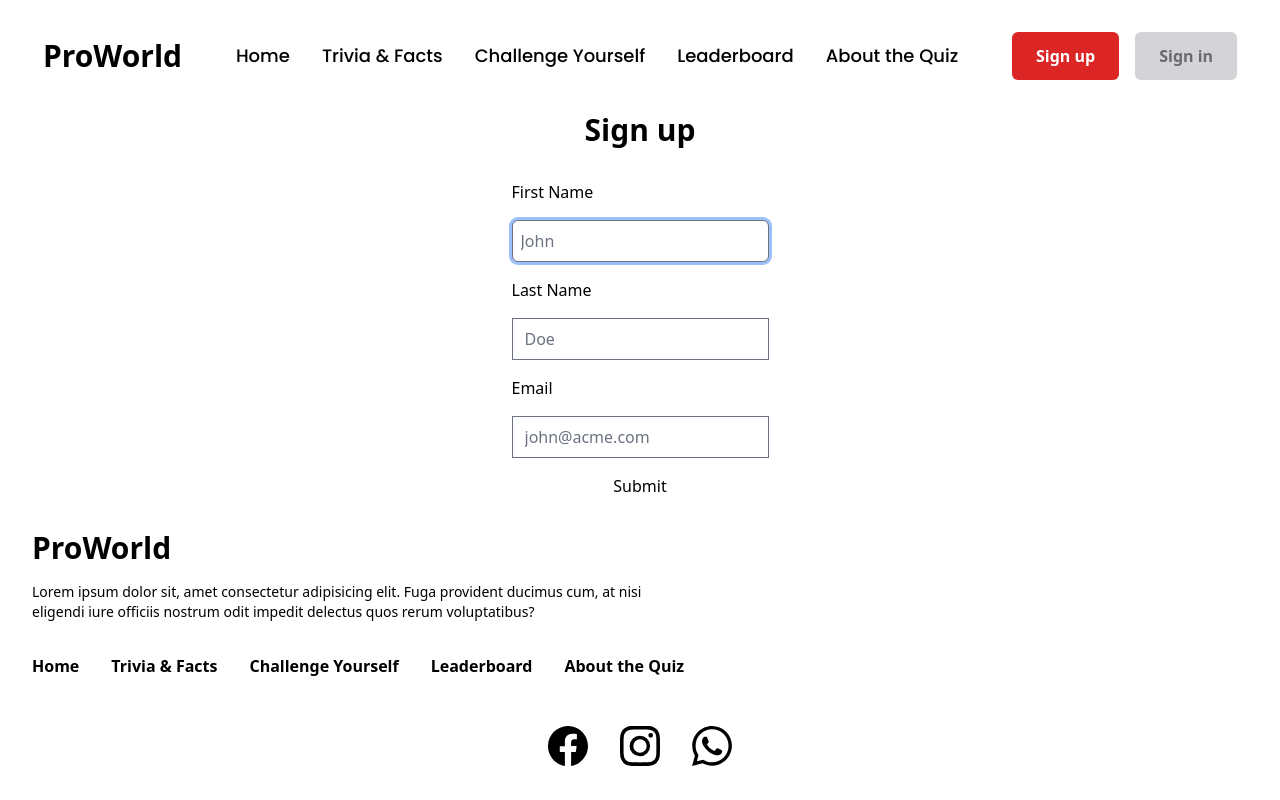
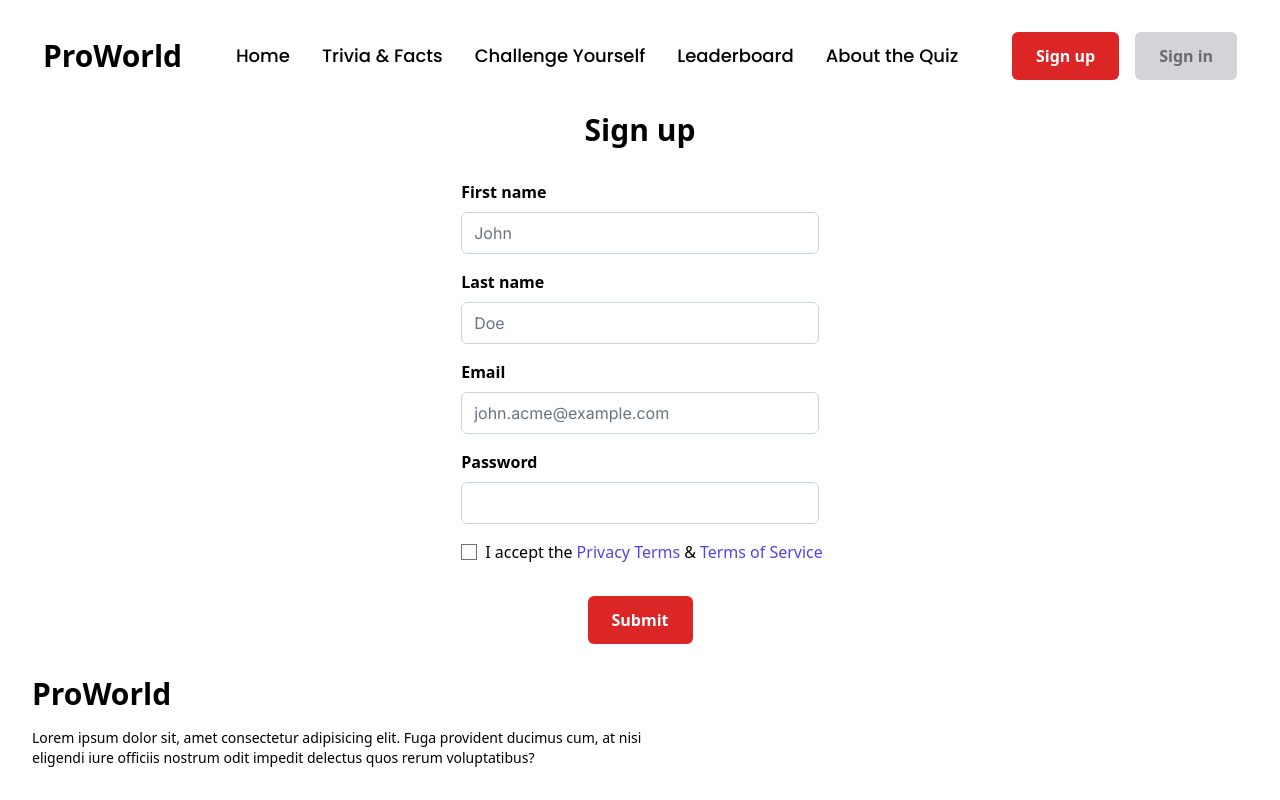
Before and after one commit to thiagond-code/trivia-project, a Next.js app in the folder trivia-project/: page /signup in a window 1280 px wide. Shown: the top 800 px of the page. Built offline with nearby package versions, Linux system fonts and the light colour scheme.

Commit message:
style: Complete signup form

```diff
--- a/trivia-project/src/components/Form.tsx
+++ b/trivia-project/src/components/Form.tsx
@@ -1,9 +1,14 @@
-import { Form as FormikForm, Field, Formik, useFormik } from "formik"
+import { useState } from 'react'
+import Link from 'next/link'
+import { inter } from '@/pages'
+import { Form as FormikForm, Field, Formik, useFormik } from 'formik'
+
 
 type Field = {
     label: string,
     type: string,
-    placeholder?: string
+    placeholder?: string,
+    accessibility?: string
 }
 
 type Fields = Field[]
@@ -11,26 +16,70 @@ type Fields = Field[]
 
 const listFields = [
     {
-        label: 'Name',
+        label: 'First name',
         type: 'text',
-        placeholder: 'Thiago'
+        placeholder: 'John',
+        accessibility: 'firstName'
+    },
+    {
+        label: 'Last name',
+        type: 'text',
+        placeholder: 'Doe',
+        accessibility: 'lastName'
+    },
+    {
+        label: 'Email',
+        type: 'email',
+        placeholder: 'john.acme@example.com',
+        accessibility: 'email'
+    },
+    {
+        label: 'Password',
+        type: 'password',
+        accessibility: 'password'
     }
 ]
 
 
+const renderFields = listFields.map(field => {
+    return (
+        <div key={field.label} className='flex flex-col gap-2'>
+            <label className='font-semibold' htmlFor={field.accessibility}>{field.label}</label>
+            <Field
+                type={field.type}
+                id={field.accessibility}
+                className={`${inter.className} form-input border-slate-300 rounded-md invalid:border-red-600 invalid:ring-red-600`}
+                name={field.accessibility}
+                placeholder={field.placeholder}
+            />
+        </div>
+    )
+})
+
 export default function Form() {
+
+    const [checked, setChecked] = useState(false)
+
+    const ariaChecked = () => {
+        setChecked(prevState => !prevState)
+    }
+
+
+
     return (
-        <main className="flex flex-col items-center gap-8">
-            <h1 className="text-3xl font-bold">Sign up</h1>
+        <main className='flex flex-col items-center gap-8'>
+            <h1 className='text-3xl font-bold'>Sign up</h1>
             <Formik
                 initialValues= {
                     {
                         name: '',
                         email: '',
                         phone_number: '',
-                        password: ''
+                        password: '',
+                        agree_terms: false
                     }
                 }
+
                 onSubmit={(values, actions) => {
                     setTimeout(() => {
                         alert(JSON.stringify(values, null, 2))
@@ -38,34 +87,27 @@ export default function Form() {
                     }, 1000)
                 }}
             >
-            <FormikForm className="flex flex-col gap-4">
-                <label htmlFor="firstName">First Name</label>
-                <Field
-                    id="firstName"
-                    className="p-2 rounded-md border-b ring focus:ring-cyan-400 focus:border-blue-600"
-                    name="firstName"
-                    placeholder="John"
-                />
-
-                <label htmlFor="lastName">Last Name</label>
-                <Field
-                    id="lastName"
-                    name="lastName"
-                    placeholder="Doe"
-                />
-
-                <label htmlFor="email">Email</label>
-                <Field
-                    id="email"
-                    name="email"
-                    placeholder="john@acme.com"
-                    type="email"
-                />
-                <div className="flex justify-center">
-                    <button type="submit">Submit</button>
-                </div>
-            </FormikForm>
-        </Formik>
+                <FormikForm className='flex flex-col gap-8' role='form'>
+                    <fieldset className='flex flex-col gap-4'>
+                        {renderFields}
+                        <div>
+                            <label htmlFor='agree_terms' className='flex items-center gap-2'>
+                            <Field
+                                type='checkbox'
+                                id='agree_terms'
+                                className={`${inter.className} form-checkbox `}
+                                name='agree_terms'
+                                placeholder='john@acme.com'
+                                onClick={ariaChecked}
+                                role='checkbox'
+                            />
+                            I accept the <Link href='/' className='-mx-1 text-indigo-600 hover:text-indigo-700'>Privacy Terms</Link> & <Link href='/' className='-mx-1 text-indigo-600 hover:text-indigo-700'>Terms of Service</Link>
+                            </label>
+                        </div>
+                    </fieldset>
+                    <button type='submit' className='bg-red-600 px-6 py-3 rounded-md text-white font-semibold block m-auto hover:bg-red-700 delay-100 duration-300 ease-in-out' aria-label='Submit button' role='button'>Submit</button>
+                </FormikForm>
+            </Formik>
         </main>
     )
 }
--- a/trivia-project/src/components/Navbar.tsx
+++ b/trivia-project/src/components/Navbar.tsx
@@ -32,7 +32,7 @@ export const listLinks: Links = [
     }
 ]
 
-export const renderLinks = listLinks.map((link) => {
+export const renderLinks = listLinks.map(link => {
     return (
         <li key={link.label} className='hover:text-black/60 delay-100 duration-300'>
             <Link href={link.url}>{link.label}</Link>
--- a/trivia-project/src/pages/facts.tsx
+++ b/trivia-project/src/pages/facts.tsx
@@ -77,7 +77,7 @@ export default function TriviaFacts() {
             <section className='flex flex-col items-center m-8 gap-12'>
                 <h1 className='text-3xl font-bold'>Trivia & Facts</h1>
                 <ul className='flex flex-col gap-8'>
-                    {listFacts.map((fact) => {
+                    {listFacts.map(fact => {
                         return <Post key={fact.id} text={fact.text} />
                     })}
                 </ul>
```
